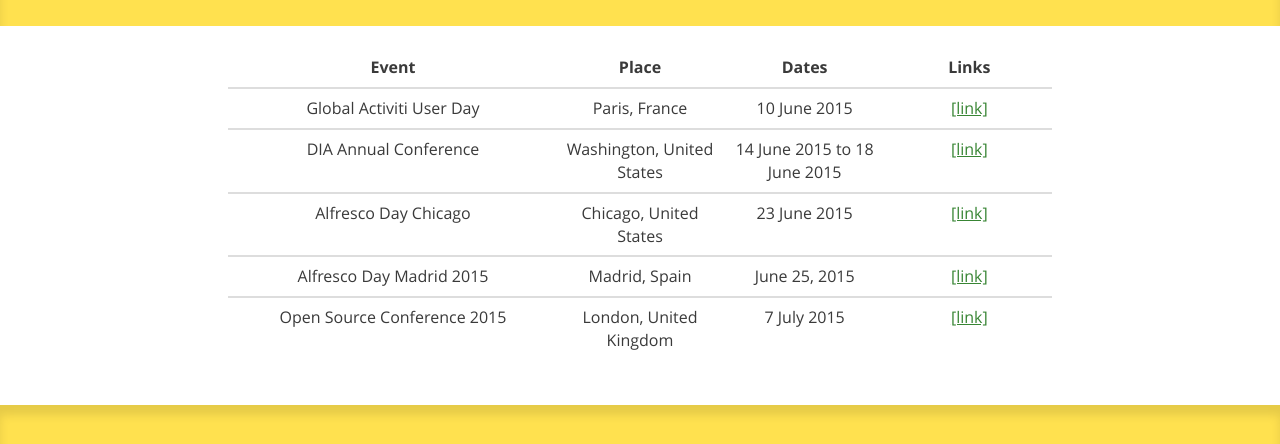
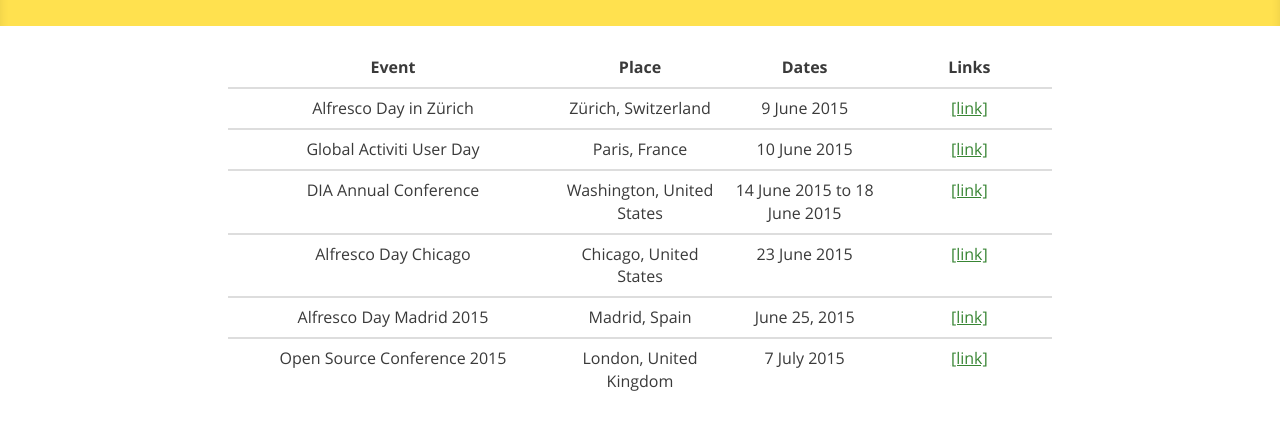
Before and after one commit to OrderOfTheBee/OrderOfTheBee.github.io, a plain HTML site: page events/index.html in a window 1280 px wide. Shown: the part 318-762 px from the top of the page. Drawn offline with Linux system fonts and the light colour scheme.

Commit message:
Update index.html
One more event!

```diff
--- a/events/index.html
+++ b/events/index.html
@@ -61,6 +61,14 @@
 							<th width="20%">Links</th>
 						</tr>
 					</thead>
+					<tbody>
+						<tr>
+							<td>Alfresco Day in Zürich</td>
+							<td>Zürich, Switzerland</td>
+							<td>9 June 2015</td>
+							<td><a href="https://www.alfresco.com/node/3807" target="_blank">[link]</a></td>
+						</tr>
+					</tbody>
 					<tbody>
 						<tr>
 							<td>Global Activiti User Day</td>
```
